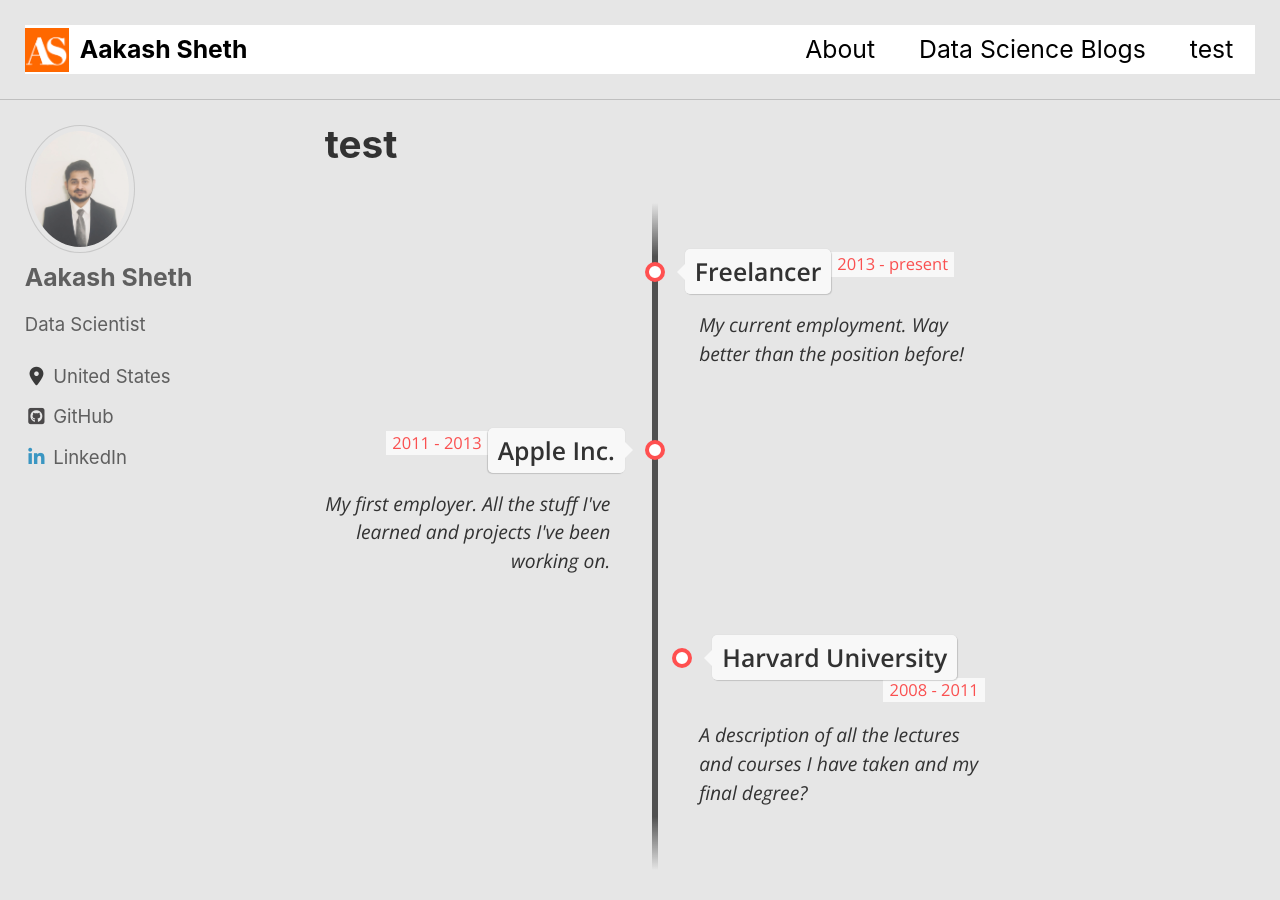
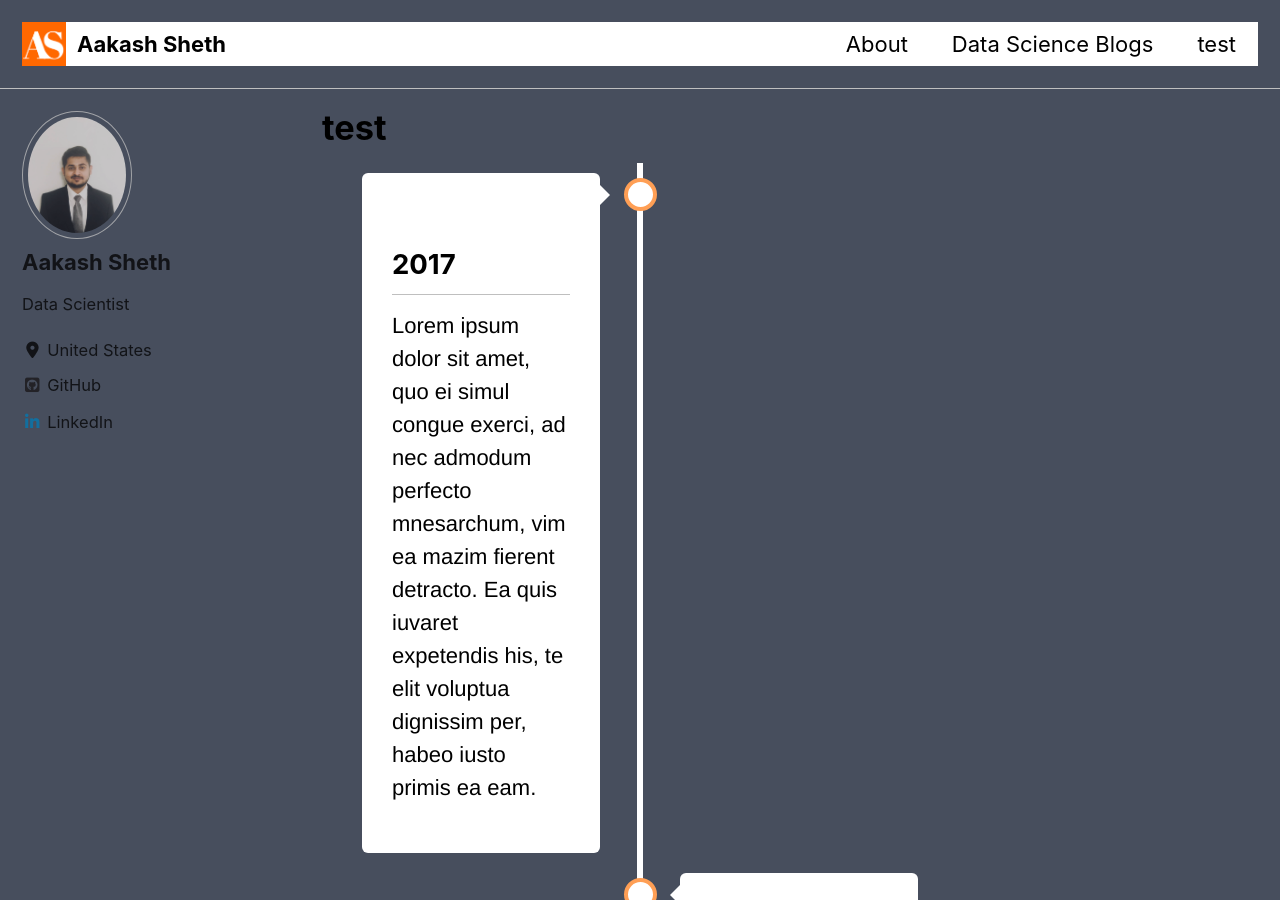
Before and after one commit to aakash-sheth/aakash-sheth.github.io, a Jekyll site: the page built from test.html, in a window 1280 px wide and 900 px high. Built offline with Jekyll 4.4.1, drawn with Linux system fonts in a browser that asks for light colours; cached includes are drawn as plain includes; nearby versions of some CDN libraries; some of the changed text lies outside the part shown.

Commit message:
test.html

```diff
--- a/test.html
+++ b/test.html
@@ -6,338 +6,182 @@ title: "test"
 <html>
 <head>
 <meta name="viewport" content="width=device-width, initial-scale=1.0">
-
-
-
 <style>
-        body {
-            margin: 0;
-            padding: 0;
-            background: rgb(230,230,230);
-
-            color: rgb(50,50,50);
-            font-family: 'Open Sans', sans-serif;
-            font-size: 112.5%;
-            line-height: 1.6em;
+* {
+  box-sizing: border-box;
 }
 
-          /* ================ The Timeline ================ */
+body {
+  background-color: #474e5d;
+  font-family: Helvetica, sans-serif;
+}
 
+/* The actual timeline (the vertical ruler) */
 .timeline {
   position: relative;
-            width: 660px;
+  max-width: 1200px;
   margin: 0 auto;
-            margin-top: 20px;
-            padding: 1em 0;
-            list-style-type: none;
 }
 
-          .timeline:before {
+/* The actual timeline (the vertical ruler) */
+.timeline::after {
+  content: '';
   position: absolute;
+  width: 6px;
+  background-color: white;
+  top: 0;
+  bottom: 0;
   left: 50%;
-            top: 0;
-            content: ' ';
-            display: block;
-            width: 6px;
-            height: 100%;
   margin-left: -3px;
-            background: rgb(80,80,80);
-            background: -moz-linear-gradient(top, rgba(80,80,80,0) 0%, rgb(80,80,80) 8%, rgb(80,80,80) 92%, rgba(80,80,80,0) 100%);
-            background: -webkit-gradient(linear, left top, left bottom, color-stop(0%,rgba(30,87,153,1)), color-stop(100%,rgba(125,185,232,1)));
-            background: -webkit-linear-gradient(top, rgba(80,80,80,0) 0%, rgb(80,80,80) 8%, rgb(80,80,80) 92%, rgba(80,80,80,0) 100%);
-            background: -o-linear-gradient(top, rgba(80,80,80,0) 0%, rgb(80,80,80) 8%, rgb(80,80,80) 92%, rgba(80,80,80,0) 100%);
-            background: -ms-linear-gradient(top, rgba(80,80,80,0) 0%, rgb(80,80,80) 8%, rgb(80,80,80) 92%, rgba(80,80,80,0) 100%);
-            background: linear-gradient(to bottom, rgba(80,80,80,0) 0%, rgb(80,80,80) 8%, rgb(80,80,80) 92%, rgba(80,80,80,0) 100%);
-
-            z-index: 5;
 }
 
-          .timeline li {
-            padding: 1em 0;
+/* Container around content */
+.container {
+  padding: 10px 40px;
+  position: relative;
+  background-color: inherit;
+  width: 50%;
 }
 
-          .timeline li:after {
-            content: "";
-            display: block;
-            height: 0;
-            clear: both;
-            visibility: hidden;
+/* The circles on the timeline */
+.container::after {
+  content: '';
+  position: absolute;
+  width: 25px;
+  height: 25px;
+  right: -17px;
+  background-color: white;
+  border: 4px solid #FF9F55;
+  top: 15px;
+  border-radius: 50%;
+  z-index: 1;
 }
 
-          .direction-l {
-            position: relative;
-            width: 300px;
-            float: left;
-            text-align: right;
+/* Place the container to the left */
+.left {
+  left: 0;
 }
 
-          .direction-r {
-            position: relative;
-            width: 300px;
-            float: right;
+/* Place the container to the right */
+.right {
+  left: 50%;
 }
 
-          .flag-wrapper {
-            position: relative;
-            display: inline-block;
-
-            text-align: center;
+/* Add arrows to the left container (pointing right) */
+.left::before {
+  content: " ";
+  height: 0;
+  position: absolute;
+  top: 22px;
+  width: 0;
+  z-index: 1;
+  right: 30px;
+  border: medium solid white;
+  border-width: 10px 0 10px 10px;
+  border-color: transparent transparent transparent white;
 }
 
-          .flag {
-            position: relative;
-            display: inline;
-            background: rgb(248,248,248);
-            padding: 6px 10px;
-            border-radius: 5px;
-
-            font-weight: 600;
-            text-align: left;
+/* Add arrows to the right container (pointing left) */
+.right::before {
+  content: " ";
+  height: 0;
+  position: absolute;
+  top: 22px;
+  width: 0;
+  z-index: 1;
+  left: 30px;
+  border: medium solid white;
+  border-width: 10px 10px 10px 0;
+  border-color: transparent white transparent transparent;
 }
 
-          .direction-l .flag {
-            -webkit-box-shadow: -1px 1px 1px rgba(0,0,0,0.15), 0 0 1px rgba(0,0,0,0.15);
-            -moz-box-shadow: -1px 1px 1px rgba(0,0,0,0.15), 0 0 1px rgba(0,0,0,0.15);
-            box-shadow: -1px 1px 1px rgba(0,0,0,0.15), 0 0 1px rgba(0,0,0,0.15);
+/* Fix the circle for containers on the right side */
+.right::after {
+  left: -16px;
 }
 
-          .direction-r .flag {
-            -webkit-box-shadow: 1px 1px 1px rgba(0,0,0,0.15), 0 0 1px rgba(0,0,0,0.15);
-            -moz-box-shadow: 1px 1px 1px rgba(0,0,0,0.15), 0 0 1px rgba(0,0,0,0.15);
-            box-shadow: 1px 1px 1px rgba(0,0,0,0.15), 0 0 1px rgba(0,0,0,0.15);
+/* The actual content */
+.content {
+  padding: 20px 30px;
+  background-color: white;
+  position: relative;
+  border-radius: 6px;
 }
 
-          .direction-l .flag:before,
-          .direction-r .flag:before {
-            position: absolute;
-            top: 50%;
-            right: -40px;
-            content: ' ';
-            display: block;
-            width: 12px;
-            height: 12px;
-            margin-top: -10px;
-            background: #fff;
-            border-radius: 10px;
-            border: 4px solid rgb(255,80,80);
-            z-index: 10;
+/* Media queries - Responsive timeline on screens less than 600px wide */
+@media screen and (max-width: 600px) {
+  /* Place the timelime to the left */
+  .timeline::after {
+  left: 31px;
   }
 
-          .direction-r .flag:before {
-            left: -40px;
+  /* Full-width containers */
+  .container {
+  width: 100%;
+  padding-left: 70px;
+  padding-right: 25px;
   }
 
-          .direction-l .flag:after {
-            content: "";
-            position: absolute;
-            left: 100%;
-            top: 50%;
-            height: 0;
-            width: 0;
-            margin-top: -8px;
-            border: solid transparent;
-            border-left-color: rgb(248,248,248);
-            border-width: 8px;
-            pointer-events: none;
+  /* Make sure that all arrows are pointing leftwards */
+  .container::before {
+  left: 60px;
+  border: medium solid white;
+  border-width: 10px 10px 10px 0;
+  border-color: transparent white transparent transparent;
   }
 
-          .direction-r .flag:after {
-            content: "";
-            position: absolute;
-            right: 100%;
-            top: 50%;
-            height: 0;
-            width: 0;
-            margin-top: -8px;
-            border: solid transparent;
-            border-right-color: rgb(248,248,248);
-            border-width: 8px;
-            pointer-events: none;
+  /* Make sure all circles are at the same spot */
+  .left::after, .right::after {
+  left: 15px;
   }
 
-          .time-wrapper {
-            display: inline;
+  /* Make all right containers behave like the left ones */
+  .right {
+  left: 0%;
+  }
+}
+</style>
+</head>
+<body>
 
-            line-height: 1em;
-            font-size: 0.66666em;
-            color: rgb(250,80,80);
-            vertical-align: middle;
-          }
+<div class="timeline">
+  <div class="container left">
+    <div class="content">
+      <h2>2017</h2>
+      <p>Lorem ipsum dolor sit amet, quo ei simul congue exerci, ad nec admodum perfecto mnesarchum, vim ea mazim fierent detracto. Ea quis iuvaret expetendis his, te elit voluptua dignissim per, habeo iusto primis ea eam.</p>
+    </div>
+  </div>
+  <div class="container right">
+    <div class="content">
+      <h2>2016</h2>
+      <p>Lorem ipsum dolor sit amet, quo ei simul congue exerci, ad nec admodum perfecto mnesarchum, vim ea mazim fierent detracto. Ea quis iuvaret expetendis his, te elit voluptua dignissim per, habeo iusto primis ea eam.</p>
+    </div>
+  </div>
+  <div class="container left">
+    <div class="content">
+      <h2>2015</h2>
+      <p>Lorem ipsum dolor sit amet, quo ei simul congue exerci, ad nec admodum perfecto mnesarchum, vim ea mazim fierent detracto. Ea quis iuvaret expetendis his, te elit voluptua dignissim per, habeo iusto primis ea eam.</p>
+    </div>
+  </div>
+  <div class="container right">
+    <div class="content">
+      <h2>2012</h2>
+      <p>Lorem ipsum dolor sit amet, quo ei simul congue exerci, ad nec admodum perfecto mnesarchum, vim ea mazim fierent detracto. Ea quis iuvaret expetendis his, te elit voluptua dignissim per, habeo iusto primis ea eam.</p>
+    </div>
+  </div>
+  <div class="container left">
+    <div class="content">
+      <h2>2011</h2>
+      <p>Lorem ipsum dolor sit amet, quo ei simul congue exerci, ad nec admodum perfecto mnesarchum, vim ea mazim fierent detracto. Ea quis iuvaret expetendis his, te elit voluptua dignissim per, habeo iusto primis ea eam.</p>
+    </div>
+  </div>
+  <div class="container right">
+    <div class="content">
+      <h2>2007</h2>
+      <p>Lorem ipsum dolor sit amet, quo ei simul congue exerci, ad nec admodum perfecto mnesarchum, vim ea mazim fierent detracto. Ea quis iuvaret expetendis his, te elit voluptua dignissim per, habeo iusto primis ea eam.</p>
+    </div>
+  </div>
+</div>
 
-          .direction-l .time-wrapper {
-            float: left;
-          }
-
-          .direction-r .time-wrapper {
-            float: right;
-          }
-
-          .time {
-            display: inline-block;
-            padding: 4px 6px;
-            background: rgb(248,248,248);
-          }
-
-          .desc {
-            margin: 1em 0.75em 0 0;
-
-            font-size: 0.77777em;
-            font-style: italic;
-            line-height: 1.5em;
-          }
-
-          .direction-r .desc {
-            margin: 1em 0 0 0.75em;
-          }
-
-          /* ================ Timeline Media Queries ================ */
-
-          @media screen and (max-width: 660px) {
-
-          .timeline {
-               width: 100%;
-              padding: 4em 0 1em 0;
-          }
-
-          .timeline li {
-              padding: 2em 0;
-          }
-
-          .direction-l,
-          .direction-r {
-              float: none;
-              width: 100%;
-
-              text-align: center;
-          }
-
-          .flag-wrapper {
-              text-align: center;
-          }
-
-          .flag {
-              background: rgb(255,255,255);
-              z-index: 15;
-          }
-
-          .direction-l .flag:before,
-          .direction-r .flag:before {
-            position: absolute;
-            top: -30px;
-              left: 50%;
-              content: ' ';
-              display: block;
-              width: 12px;
-              height: 12px;
-              margin-left: -9px;
-              background: #fff;
-              border-radius: 10px;
-              border: 4px solid rgb(255,80,80);
-              z-index: 10;
-          }
-
-          .direction-l .flag:after,
-          .direction-r .flag:after {
-              content: "";
-              position: absolute;
-              left: 50%;
-              top: -8px;
-              height: 0;
-              width: 0;
-              margin-left: -8px;
-              border: solid transparent;
-              border-bottom-color: rgb(255,255,255);
-              border-width: 8px;
-              pointer-events: none;
-          }
-
-          .time-wrapper {
-              display: block;
-              position: relative;
-              margin: 4px 0 0 0;
-              z-index: 14;
-          }
-
-          .direction-l .time-wrapper {
-              float: none;
-          }
-
-          .direction-r .time-wrapper {
-              float: none;
-          }
-
-          .desc {
-              position: relative;
-              margin: 1em 0 0 0;
-              padding: 1em;
-              background: rgb(245,245,245);
-              -webkit-box-shadow: 0 0 1px rgba(0,0,0,0.20);
-              -moz-box-shadow: 0 0 1px rgba(0,0,0,0.20);
-              box-shadow: 0 0 1px rgba(0,0,0,0.20);
-
-            z-index: 15;
-          }
-
-          .direction-l .desc,
-          .direction-r .desc {
-              position: relative;
-              margin: 1em 1em 0 1em;
-              padding: 1em;
-
-            z-index: 15;
-          }
-
-          }
-
-          @media screen and (min-width: 400px ?? max-width: 660px) {
-
-          .direction-l .desc,
-          .direction-r .desc {
-              margin: 1em 4em 0 4em;
-          }
-
-          }
-
-</style>
-<link href='https://fonts.googleapis.com/css?family=Open+Sans:400,300,300italic,400italic,600,600italic,700,700italic' rel='stylesheet' type='text/css'>
-
-<!-- The Timeline -->
-
-<ul class="timeline">
-
-	<!-- Item 1 -->
-	<li>
-		<div class="direction-r">
-			<div class="flag-wrapper">
-				<span class="flag">Freelancer</span>
-				<span class="time-wrapper"><span class="time">2013 - present</span></span>
-			</div>
-			<div class="desc">My current employment. Way better than the position before!</div>
-		</div>
-	</li>
-
-	<!-- Item 2 -->
-	<li>
-		<div class="direction-l">
-			<div class="flag-wrapper">
-				<span class="flag">Apple Inc.</span>
-				<span class="time-wrapper"><span class="time">2011 - 2013</span></span>
-			</div>
-			<div class="desc">My first employer. All the stuff I've learned and projects I've been working on.</div>
-		</div>
-	</li>
-
-	<!-- Item 3 -->
-	<li>
-		<div class="direction-r">
-			<div class="flag-wrapper">
-				<span class="flag">Harvard University</span>
-				<span class="time-wrapper"><span class="time">2008 - 2011</span></span>
-			</div>
-			<div class="desc">A description of all the lectures and courses I have taken and my final degree?</div>
-		</div>
-	</li>
-
-</ul>
-
+</body>
 </html>
```
Lines whose indentation alone changed are shown as unchanged.
